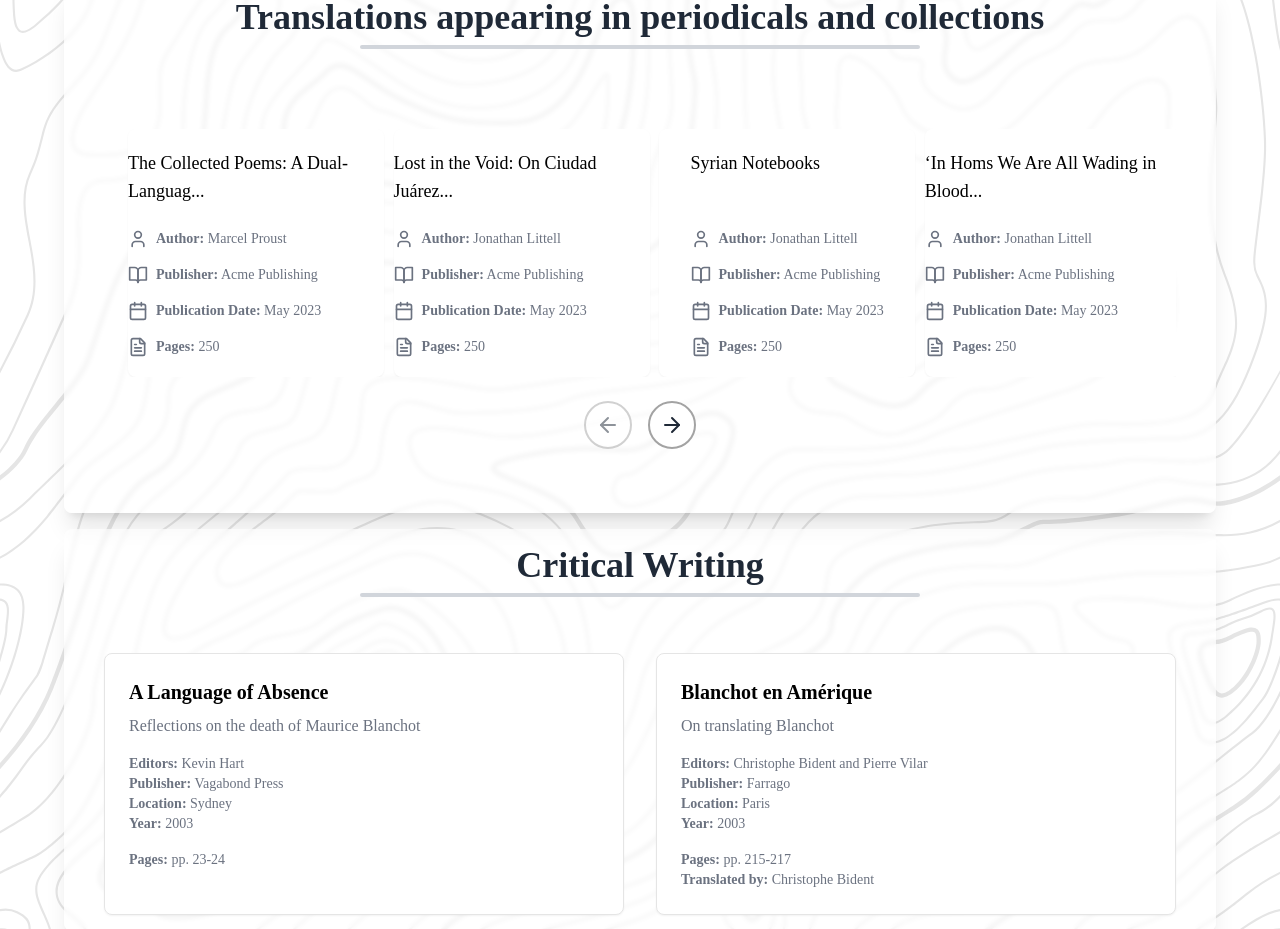
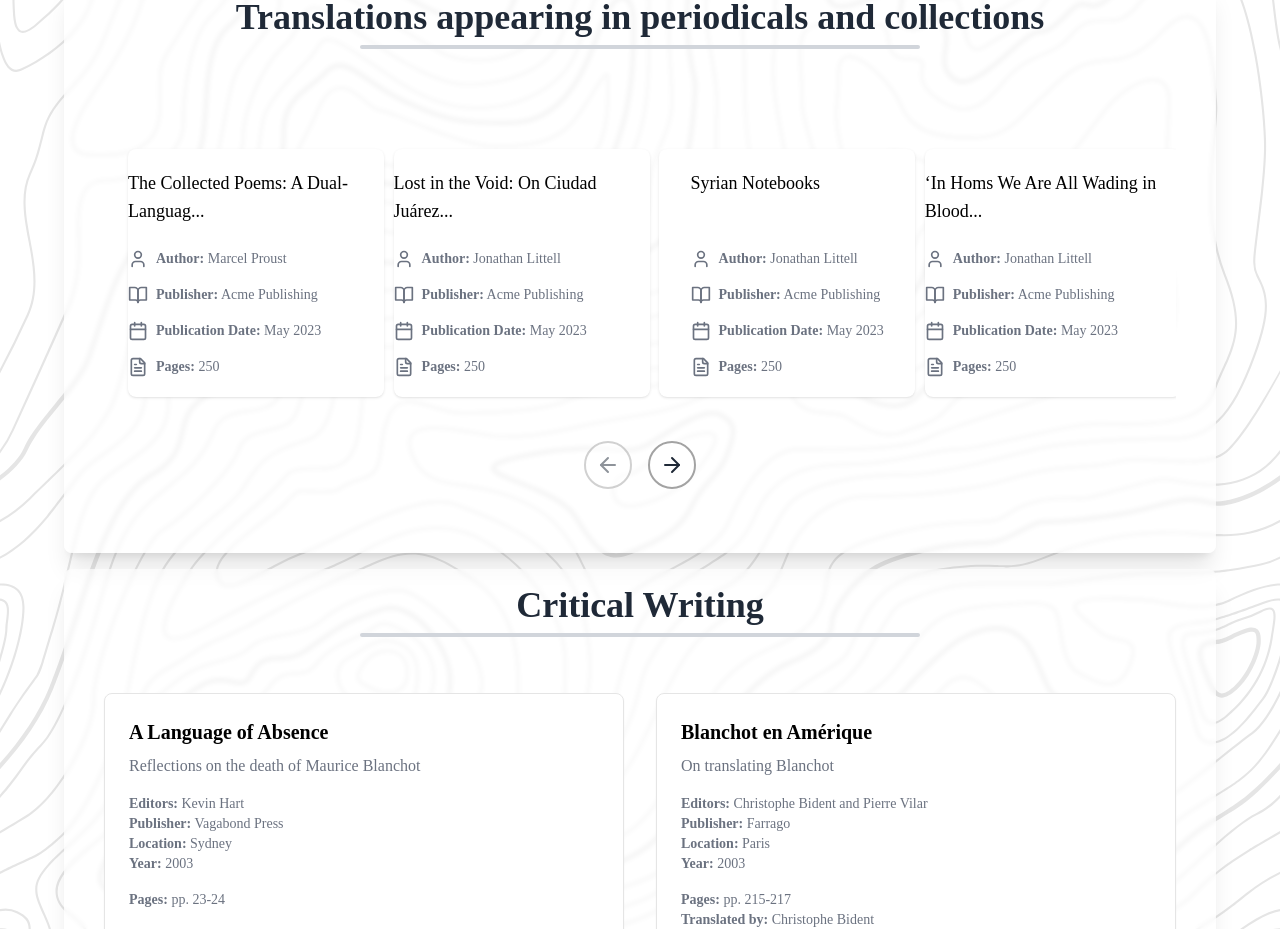
Before and after one commit to Keerikadan03/charlotte-mandell, a React (Vite) app: page /work in a window 1280 px wide. Shown: the part 1140-2069 px from the top of the page. Built offline with nearby package versions, Linux system fonts and the light colour scheme.

Commit message:
changes in works

```diff
--- a/src/components/Translations.tsx
+++ b/src/components/Translations.tsx
@@ -19,7 +19,7 @@ const Translations = () => {
               className="md:basis-1/3 lg:basis-1/5"
               key={translation.title || index}
             >
-              <div className="bg-white rounded-lg shadow-sm w-64 py-5 mx-auto flex items-center justify-center">
+              <div className="bg-white rounded-lg shadow my-5 w-64 py-5 mx-auto flex items-center justify-center">
                   <div className="space-y-4">
                     <h3 className="text-lg font-medium min-h-16" title={translation.title}>
                       {translation.title.length > 25
```
